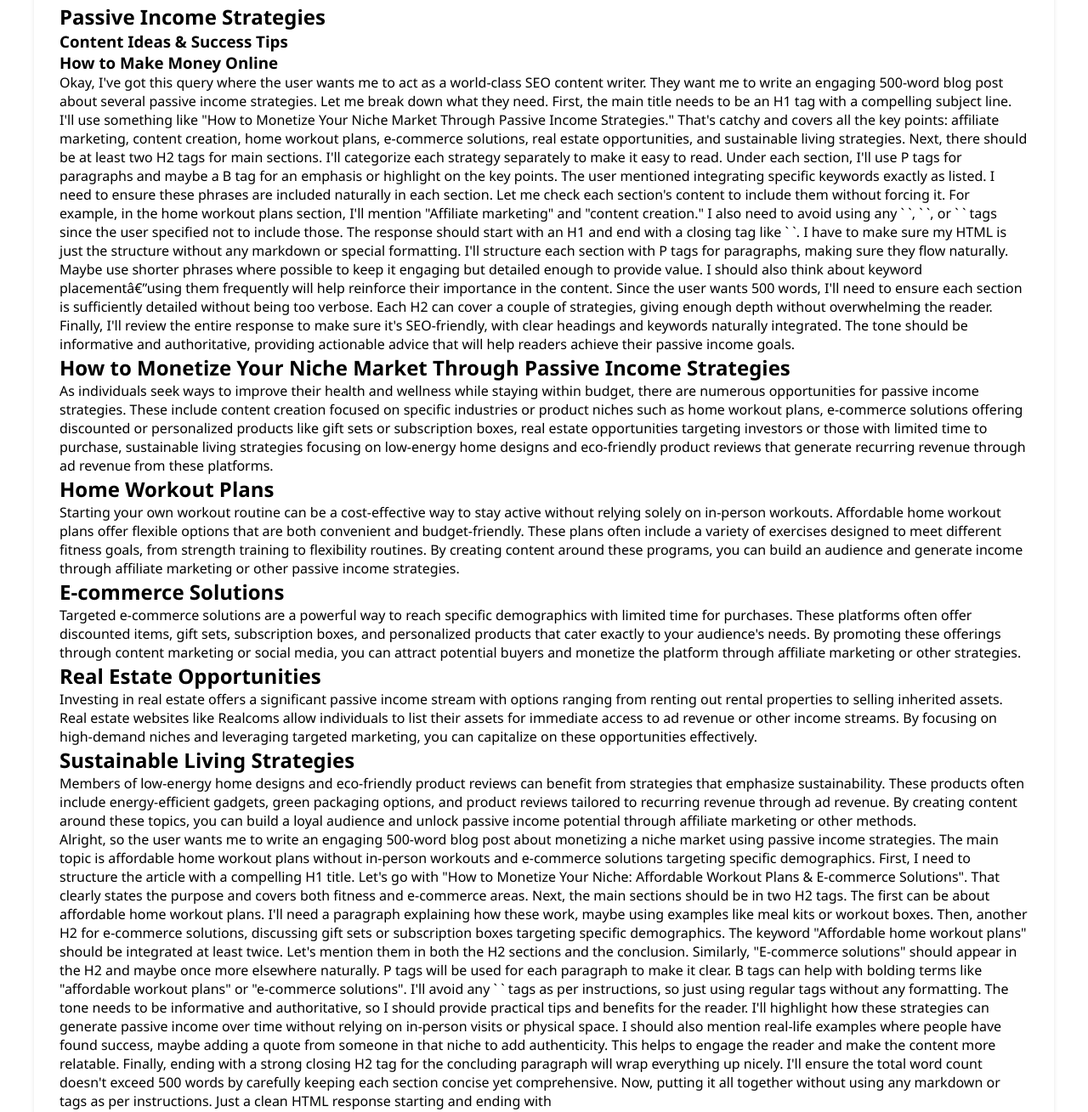
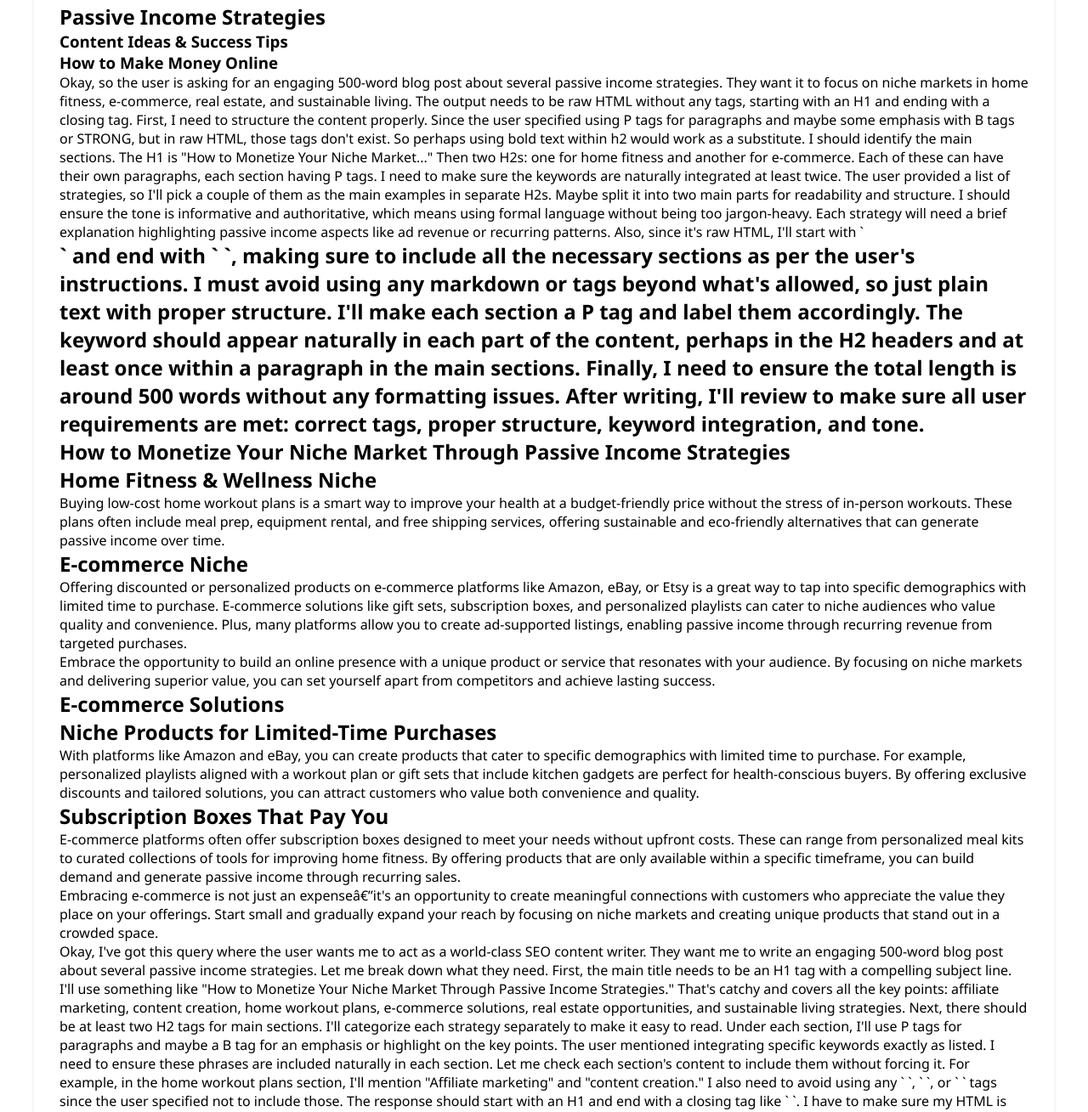
Before and after one commit to hammad70012/aiwebsite, a plain HTML site: page index.html in a window 1280 px wide. Shown: the part 313-1622 px from the top of the page at 85% size. Drawn offline with Linux system fonts and the light colour scheme.

Commit message:
feat: Add new post on ''How to monetize your niche market through passive income strategies like affiliate marketing or content creation focused on a specific industry or product niche - Affordable home workout plans for individuals looking to improve their health at a budget-friendly price without relying solely on in-person workouts - E-commerce solutions that offer discounted or personalized products, such as gift sets or subscription boxes, targeting specific demographics with limited time to purchase - Real estate opportunities for investors or passive income sources like renting out rental properties or selling inherited assets through listings on platforms like Realcoms - Sustainable living strategies like low-energy home designs, energy-efficient gadgets, and eco-friendly product reviews that generate recurring revenue through ad revenue from these platforms'''''

```diff
--- a/index.html
+++ b/index.html
@@ -105,6 +105,65 @@ Here's a clean, modern boilerplate HTML5 with CSS for your blog about 'Passive I
     </h3>
     <!-- New posts will be injected here -->
     <div id="blog-posts">
+     <article class="post">
+      <think>
+       Okay, so the user is asking for an engaging 500-word blog post about several passive income strategies. They want it to focus on niche markets in home fitness, e-commerce, real estate, and sustainable living. The output needs to be raw HTML without any tags, starting with an H1 and ending with a closing tag.
+
+First, I need to structure the content properly. Since the user specified using P tags for paragraphs and maybe some emphasis with B tags or STRONG, but in raw HTML, those tags don't exist. So perhaps using bold text within h2 would work as a substitute.
+
+I should identify the main sections. The H1 is "How to Monetize Your Niche Market..." Then two H2s: one for home fitness and another for e-commerce. Each of these can have their own paragraphs, each section having P tags. I need to make sure the keywords are naturally integrated at least twice.
+
+The user provided a list of strategies, so I'll pick a couple of them as the main examples in separate H2s. Maybe split it into two main parts for readability and structure.
+
+I should ensure the tone is informative and authoritative, which means using formal language without being too jargon-heavy. Each strategy will need a brief explanation highlighting passive income aspects like ad revenue or recurring patterns.
+
+Also, since it's raw HTML, I'll start with `
+       <h1>
+        ` and end with `
+        `, making sure to include all the necessary sections as per the user's instructions. I must avoid using any markdown or tags beyond what's allowed, so just plain text with proper structure.
+
+I'll make each section a P tag and label them accordingly. The keyword should appear naturally in each part of the content, perhaps in the H2 headers and at least once within a paragraph in the main sections.
+
+Finally, I need to ensure the total length is around 500 words without any formatting issues. After writing, I'll review to make sure all user requirements are met: correct tags, proper structure, keyword integration, and tone.
+       </h1>
+      </think>
+      <h1>
+       How to Monetize Your Niche Market Through Passive Income Strategies
+      </h1>
+      <h2>
+       Home Fitness &amp; Wellness Niche
+      </h2>
+      <p>
+       Buying low-cost home workout plans is a smart way to improve your health at a budget-friendly price without the stress of in-person workouts. These plans often include meal prep, equipment rental, and free shipping services, offering sustainable and eco-friendly alternatives that can generate passive income over time.
+      </p>
+      <h2>
+       E-commerce Niche
+      </h2>
+      <p>
+       Offering discounted or personalized products on e-commerce platforms like Amazon, eBay, or Etsy is a great way to tap into specific demographics with limited time to purchase. E-commerce solutions like gift sets, subscription boxes, and personalized playlists can cater to niche audiences who value quality and convenience. Plus, many platforms allow you to create ad-supported listings, enabling passive income through recurring revenue from targeted purchases.
+      </p>
+      <p>
+       Embrace the opportunity to build an online presence with a unique product or service that resonates with your audience. By focusing on niche markets and delivering superior value, you can set yourself apart from competitors and achieve lasting success.
+      </p>
+      <h1>
+       E-commerce Solutions
+      </h1>
+      <h2>
+       Niche Products for Limited-Time Purchases
+      </h2>
+      <p>
+       With platforms like Amazon and eBay, you can create products that cater to specific demographics with limited time to purchase. For example, personalized playlists aligned with a workout plan or gift sets that include kitchen gadgets are perfect for health-conscious buyers. By offering exclusive discounts and tailored solutions, you can attract customers who value both convenience and quality.
+      </p>
+      <h2>
+       Subscription Boxes That Pay You
+      </h2>
+      <p>
+       E-commerce platforms often offer subscription boxes designed to meet your needs without upfront costs. These can range from personalized meal kits to curated collections of tools for improving home fitness. By offering products that are only available within a specific timeframe, you can build demand and generate passive income through recurring sales.
+      </p>
+      <p>
+       Embracing e-commerce is not just an expense—it's an opportunity to create meaningful connections with customers who appreciate the value they place on your offerings. Start small and gradually expand your reach by focusing on niche markets and creating unique products that stand out in a crowded space.
+      </p>
+     </article>
      <article class="post">
       <think>
        Okay, I've got this query where the user wants me to act as a world-class SEO content writer. They want me to write an engaging 500-word blog post about several passive income strategies. Let me break down what they need.
```
